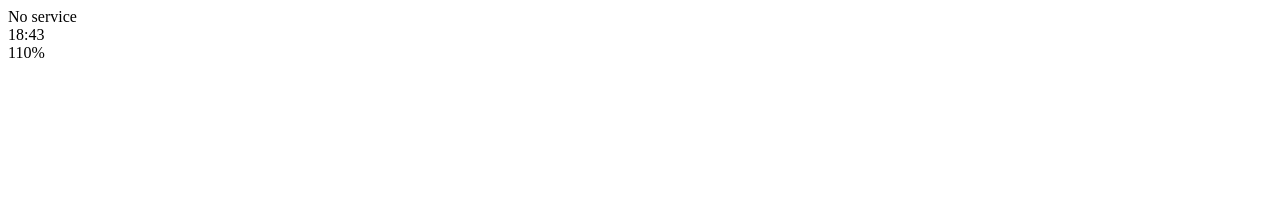
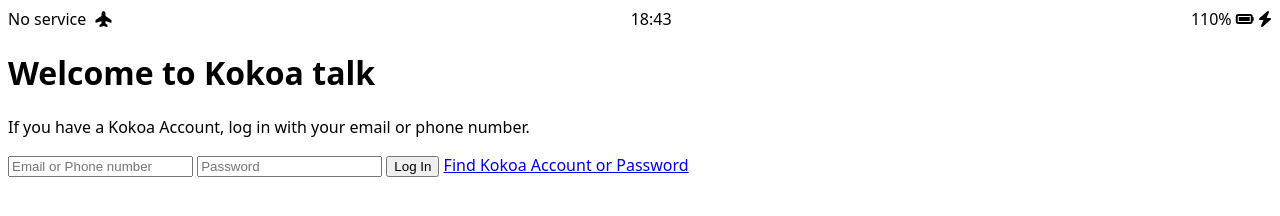
Before and after one commit to 689photo/kokoa-clone-2022, a plain HTML site: page index.html in a window 1280 px wide. Drawn offline with Linux system fonts and the light colour scheme.

Commit message:
update styles.css

```diff
--- /dev/null
+++ b/css/styles.css
@@ -0,0 +1,13 @@
+body {
+  font-family: system-ui, -apple-system, BlinkMacSystemFont, "Segoe UI", Roboto,
+    Oxygen, Ubuntu, Cantarell, "Open Sans", "Helvetica Neue", sans-serif;
+}
+
+.status-bar {
+  display: flex;
+  justify-content: space-between;
+}
+
+.status-bar__column:first-child span {
+  margin-right: 5px;
+}
--- a/index.html
+++ b/index.html
@@ -1,22 +1,45 @@
 <!DOCTYPE html>
 <html lang="en">
   <head>
+    <link rel="stylesheet" href="css/styles.css" />
     <meta charset="UTF-8" />
     <meta http-equiv="X-UA-Compatible" content="IE=edge" />
     <meta name="viewport" content="width=device-width, initial-scale=1.0" />
     <title>Welcome to Kokoa talk</title>
   </head>
   <body>
-    <div id="status-bar">
-      <div class="status-bar__column"></div>
-      <span>No service</span>
-      <!-- To Do: Wifi Icon -->
-      <div class="status-bar__column"></div>
-      <span>18:43</span>
-      <div class="status-bar__column"></div>
-      <span>110%</span>
-      <!-- Batter Icon -->
-      <!-- Lightning Icon -->
+    <div class="status-bar">
+      <div class="status-bar__column">
+        <span>No service</span>
+        <i class="fa-solid fa-plane-up"></i>
+      </div>
+      <div class="status-bar__column">
+        <span>18:43</span>
+      </div>
+      <div class="status-bar__column">
+        <span>110%</span>
+        <i class="fa-solid fa-battery-full"></i>
+        <i class="fa-solid fa-bolt"></i>
+      </div>
     </div>
+
+    <header class="welcome-header">
+      <h1 class="welcome-header__title">Welcome to Kokoa talk</h1>
+      <p class="welcome-header__text">
+        If you have a Kokoa Account, log in with your email or phone number.
+      </p>
+    </header>
+
+    <form id="login-form">
+      <input type="text" placeholder="Email or Phone number" />
+      <input type="password" placeholder="Password" />
+      <input type="submit" value="Log In" />
+      <a href="#">Find Kokoa Account or Password</a>
+    </form>
+
+    <script
+      src="https://kit.fontawesome.com/b1af9d57e7.js"
+      crossorigin="anonymous"
+    ></script>
   </body>
 </html>
```
